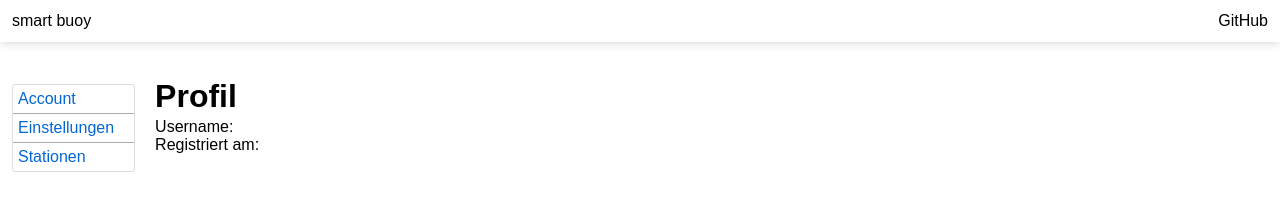
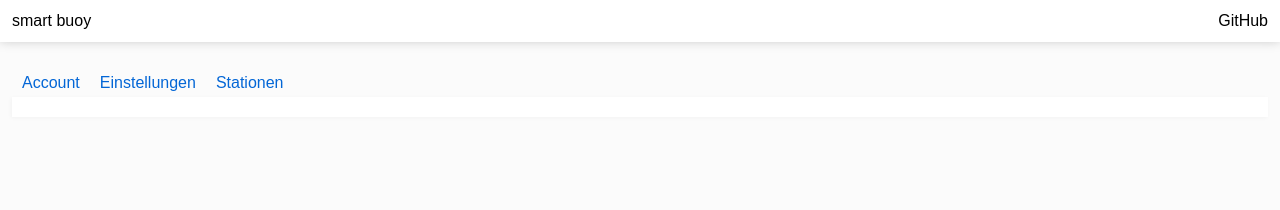
Before and after one commit to moritz157/smart-buoy, a plain HTML site: page web/profile.html in a window 1280 px wide. Drawn offline with nearby package versions, Linux system fonts and the light colour scheme; no server answers.

Commit message:
Adjusted profile page layout. Fixed #35

```diff
--- a/web/css/profile.css
+++ b/web/css/profile.css
@@ -6,6 +6,8 @@ body {
 
 header {
     height: 2.6em;
+    z-index: 2;
+    position: relative;
 }
 
 header nav {
@@ -33,52 +35,45 @@ a {
 #main {
     padding-left: 12px;
     display: flex;
+    flex-direction: column;
     position: relative;
-    top: 15px;
-    height: calc(100% - 2.6em - 15px);
+    height: calc(100% - 2.6em);
+    z-index: 1;
+    background-color: #fbfbfb
 }
 
 #main #nav {
     display: flex;
-    flex-direction: column;
-    max-width: 11em;
-    border: 1px solid #dedede;
-    border-radius: 3px;
-    top: 1.7em;
+    flex-direction: row;
+    margin-top: 1.7em;
     position: relative;
-    height: 5.4em;
 }
 
 #main #nav a {
     padding: 5px;
     color: #0366d6;
-    padding-right: 20px;
-}
-
-#main #nav a:not(:last-child) {
-    border-bottom: 1px solid #adadad;
+    padding-right: 10px;
+    padding-left: 10px;
 }
 
 #main #content-wrapper {
-    margin-left: 20px;
     width: calc(100% - 32px);
     position: relative;
+    background-color: white;
+    box-shadow: -1px 1px 4px #0404040a;
+    padding: 10px;
 }
 
-#main #content-wrapper div {
-    position: absolute;
-    z-index: 1;
+#main #content-wrapper > div {
+    position: relative;
+    display: none;
     background-color: white;
     width: 100%;
-    height: 100%;
-}
-
-#main #content-wrapper #account {
-    z-index: 2;
+    height: auto;
 }
 
 #main #content-wrapper div:target {
-    z-index: 3;
+    display: block;
 }
 
 #main #content-wrapper div p {
@@ -89,7 +84,7 @@ a {
     width: 12em;
     height: 6.7em;
     border-radius: 2px;
-    box-shadow: #dededed9 0px 0px 6px 0px;
+    /**box-shadow: #dededed9 0px 0px 6px 0px;**/
     padding: 10px;
     margin-left: 5px;
     position: relative;
@@ -116,6 +111,6 @@ a {
     height: 36em;
     display: flex;
     flex-wrap: wrap;
-    height: calc(100% - 3.67em - 3px) !important;
+    height: 80%;
     align-content: flex-start;
 }
--- a/web/profile.html
+++ b/web/profile.html
@@ -25,16 +25,13 @@
             </div>
             <div id="content-wrapper">
                 <div id="account">
-                        <h1 id="heading">Profil</h1>
                         <p>Username: <span id="username"></span></p>
                         <p>Registriert am: <span id="registered"></span></p>
                 </div>
                 <div id="settings">
-                        <h1 id="heading">Einstellungen</h1>
                         <p>Hier gibt es nichts zu sehen!</p>
                 </div>
                 <div id="stations">
-                        <h1 id="heading">Stationen</h1>
                         <div id="cards-wrapper">
 
                         </div>
```
